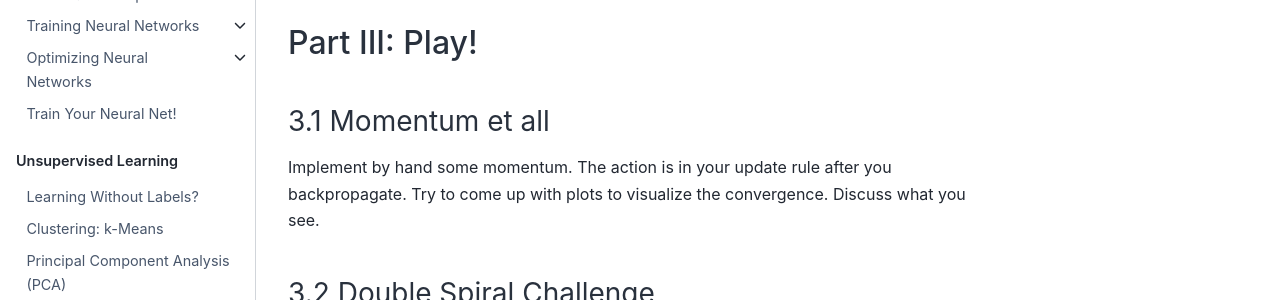
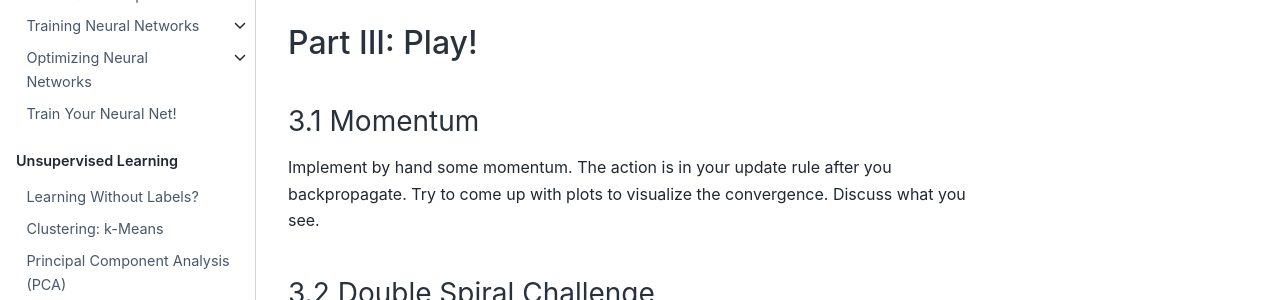
Before and after one commit to clairedavid/intro_to_ml, a Jupyter Book: the page built from tutorials/t05_nn_by_hand.md, in a window 1280 px wide and 900 px high, scrolled down 7469 px. Shown: the part 156-456 px from the top of the window. Built offline with Jupyter Book 1.0.4 settings and Sphinx 7.4.7 and the Sphinx Book theme 1.1.4, drawn with Linux system fonts in a browser that asks for light colours.

Commit message:
Fix T5 section 3.1 heading

```diff
--- a/tutorials/t05_nn_by_hand.md
+++ b/tutorials/t05_nn_by_hand.md
@@ -285,7 +285,7 @@ Modify your code further to have more than one output node in the last layer. Yo
 
 
 ## Part III: Play!
-### 3.1 Momentum et all
+### 3.1 Momentum
 Implement by hand some momentum. The action is in your update rule after you backpropagate. Try to come up with plots to visualize the convergence. Discuss what you see.
 
 ### 3.2 Double Spiral Challenge
```
